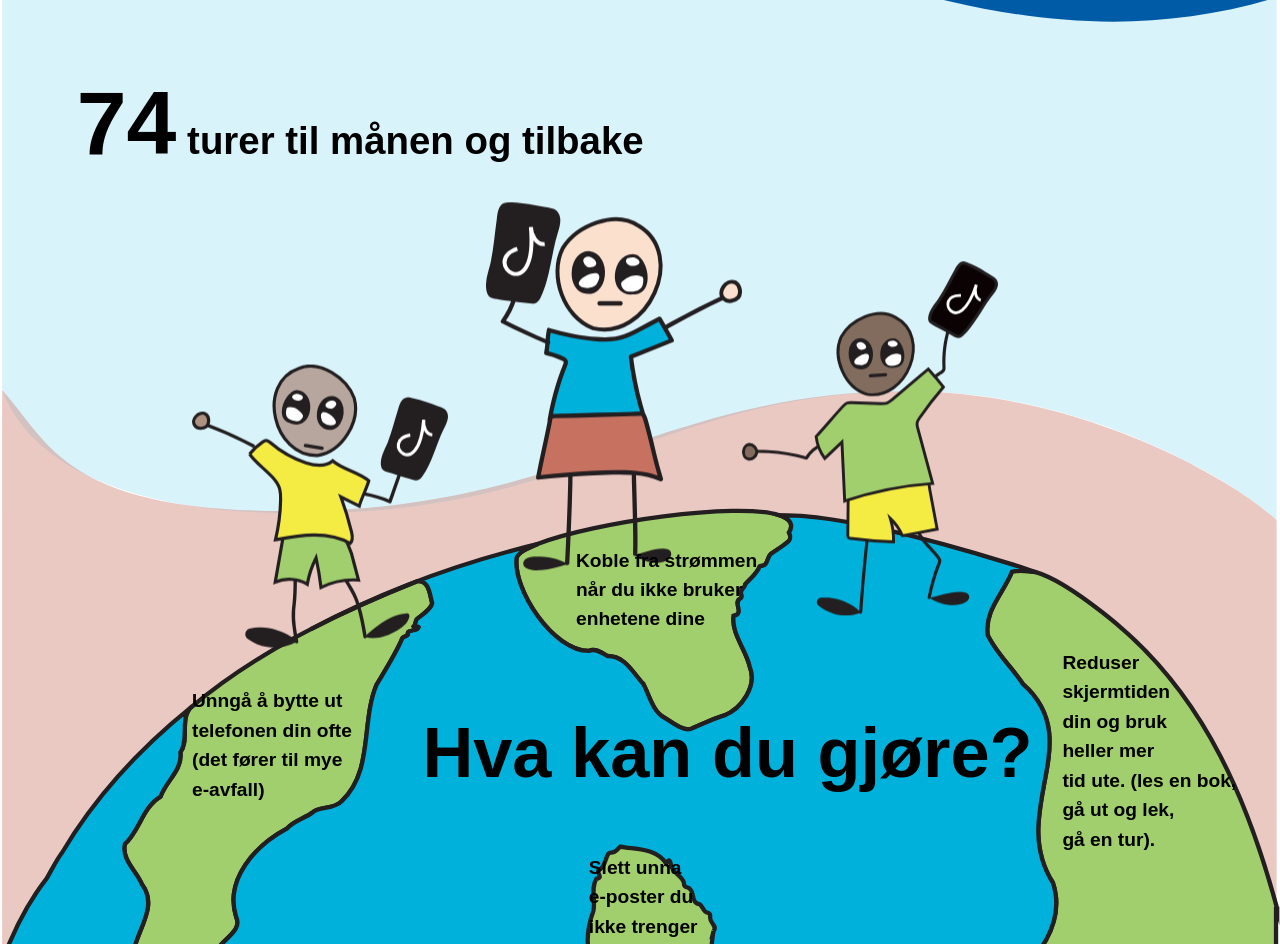
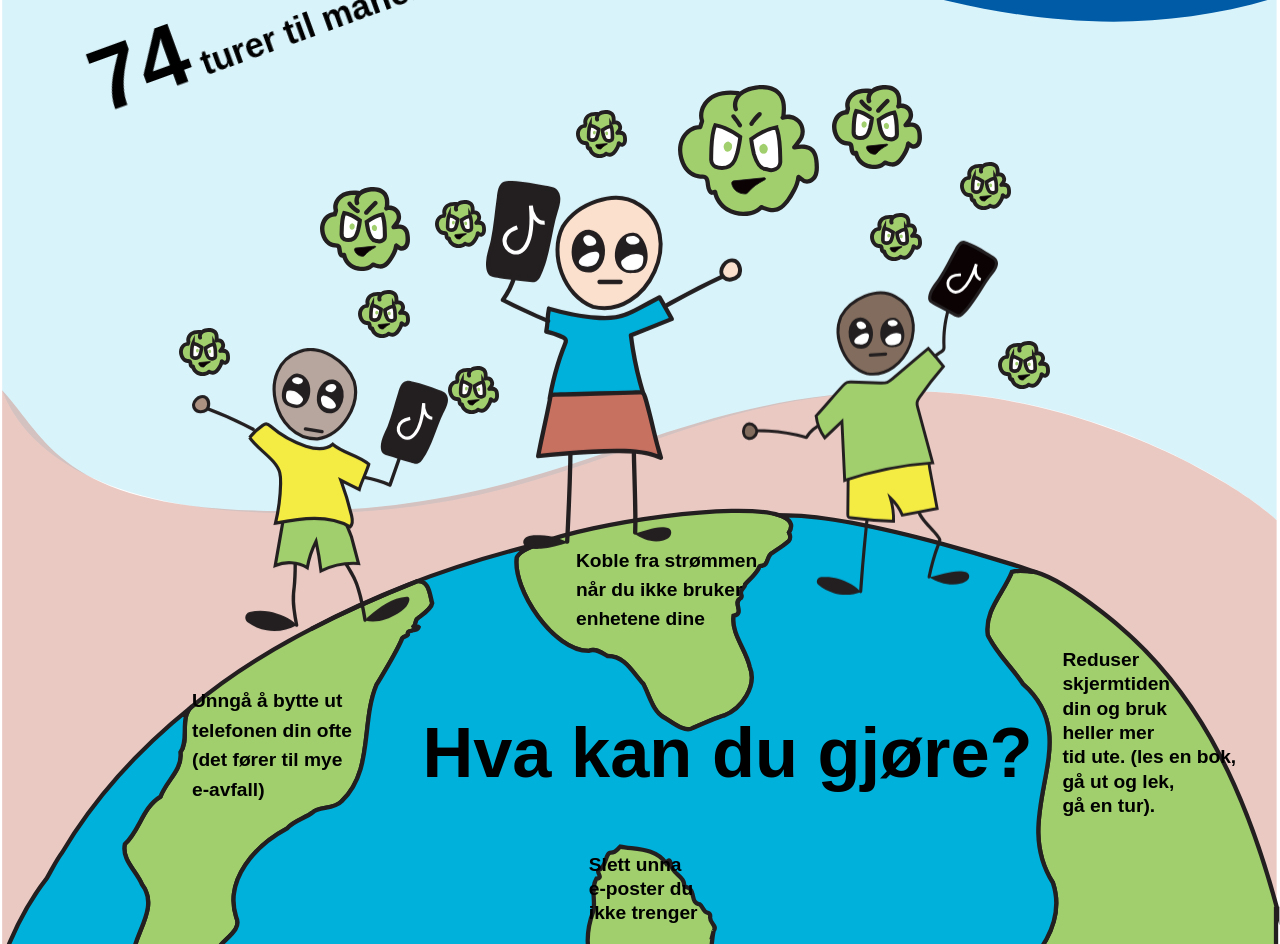
Before and after one commit to AdvancedCSS2024/idg1293-2024-oblig2-group-15, a plain HTML site: page index.html in a window 1280 px wide. Shown: the part 632-1576 px from the top of the page. Drawn offline with Linux system fonts and the light colour scheme; a web font is replaced by a local one.

Commit message:
Finished background and children animation

```diff
--- a/assets/styles/style.scss
+++ b/assets/styles/style.scss
@@ -4,9 +4,15 @@
 }
 
 @keyframes jump {
-    0%   {transform:translateY(25%);}
-    50%  {transform:translateY(35%);}
-    100% {transform:translateY(25%);}
+    0% {
+        transform: translateY(25%);
+    }
+    50% {
+        transform: translateY(35%);
+    }
+    100% {
+        transform: translateY(25%);
+    }
 }
 * {
     margin: 0;
@@ -69,9 +75,10 @@ $text-font-style: normal;
 }
 .middle-subtext {
     position: absolute;
-    top: 55vw;
+    top: 45vw;
     left: 6vw;
-    font-size: 3vw;
+    font-size: 2.7vw;
+    transform: rotate(-20deg);
 }
 
 // Bottom Section
@@ -100,7 +107,7 @@ $text-font-style: normal;
 .bottom-middle__text {
     position: absolute;
     font-size: 1.5vw;
-    line-height: 2.3vw;
+    line-height: 1.9vw;
 }
 
 .bottom-right__text {
@@ -153,29 +160,24 @@ footer {
     position: absolute;
     width: 20%;
     animation-iteration-count: infinite;
-    animation-duration: 2s;
-}
-
-.child-left__container{
-    left: 15vw;
-    top: 70vw;
-    transform:rotate(-12deg);
-    animation-name: jump;
-}
-.child-right__container{
-    left: 58vw;
-    top: 60vw;
+    animation-duration: 3s;
     animation-name: jump;
 }
 
-.child-middle__container{
+.child-left__container {
+    left: 15vw;
+    top: 70vw;
+    transform: rotate(-12deg);
+}
+.child-right__container {
+    left: 58vw;
+    top: 60vw;
+}
+
+.child-middle__container {
     left: 38vw;
     top: 55vw;
-    animation-name: jump;
 }
-
-
-
 // Specific styles
 .qr {
     position: absolute;
@@ -199,15 +201,62 @@ footer {
     top: 18vw;
 }
 
-//<img class="image-moon" src="assets/svgs/moon.svg" alt="">
-//<img class="goblin-big" src="assets/svgs/goblin-big.svg" alt="">
-//<img class="goblin-middle-left" src="assets/svgs/goblin-middle.svg" alt="">
-//<img class="goblin-middle-right" src="assets/svgs/goblin-middle.svg" alt="">
-//<img src="assets/svgs/goblin-small.svg" alt="">
-//<img src="assets/svgs/goblin-small.svg" alt="">
-//<img src="assets/svgs/goblin-small.svg" alt="">
-//<img src="assets/svgs/goblin-small.svg" alt="">
-//<img src="assets/svgs/goblin-small.svg" alt="">
-//<img src="assets/svgs/goblin-small.svg" alt="">
-//<img src="assets/svgs/goblin-small.svg" alt="">
-//<img src="assets/svgs/goblin-small.svg" alt="">
+.goblin-small,
+.goblin-middle,
+#goblin-big {
+    position: absolute;
+}
+.goblin-small {
+    width: 4%;
+}
+.goblin-middle {
+    width: 7%;
+}
+#goblin-big {
+    width: 11%;
+}
+
+#goblin-small__far-left {
+    top: 75vw;
+    left: 14vw;
+}
+#goblin-small__middle-far-left {
+    top: 72vw;
+    left: 28vw;
+}
+#goblin-small__middle-left {
+    top: 78vw;
+    left: 35vw;
+}
+#goblin-small__middle-bottom {
+    top: 65vw;
+    left: 34vw;
+}
+#goblin-small__middle {
+    top: 58vw;
+    left: 45vw;
+}
+#goblin-small__right-middle {
+    top: 66vw;
+    left: 68vw;
+}
+#goblin-small__far-right{
+    top: 62vw;
+    left: 75vw;
+}
+#goblin-small__right-bottom{
+    top: 76vw;
+    left: 78vw;
+}
+#goblin-middle-right{
+    top: 64vw;
+    left: 25vw;
+}
+#goblin-middle-left{
+    top: 56vw;
+    left: 65vw;
+}
+#goblin-big{
+    top: 56vw;
+    left: 53vw;
+}
--- a/index.html
+++ b/index.html
@@ -9,7 +9,55 @@
   </head>
   <body>
     <div class="main">
-      <img src="/assets/svgs/GOD PLEASE.svg" alt="" />
+      <img src="assets/svgs/background.svg" alt="" />
+      <img id="goblin-big" src="assets/svgs/goblin-big.svg" alt="" />
+      <img class="goblin-middle" id="goblin-middle-left" src="assets/svgs/goblin-middle.svg" alt="" />
+      <img class="goblin-middle"
+        id="goblin-middle-right"
+        src="assets/svgs/goblin-middle.svg"
+        alt=""
+      />
+      <img class="goblin-small"
+        id="goblin-small__far-left"
+        src="assets/svgs/goblin-small.svg"
+        alt=""
+      />
+      <img class="goblin-small"
+        id="goblin-small__middle-far-left"
+        src="assets/svgs/goblin-small.svg"
+        alt=""
+      />
+      <img class="goblin-small"
+        id="goblin-small__middle-left"
+        src="assets/svgs/goblin-small.svg"
+        alt=""
+      />
+      <img class="goblin-small"
+        id="goblin-small__middle-bottom"
+        src="assets/svgs/goblin-small.svg"
+        alt=""
+      />
+      <img class="goblin-small"
+        id="goblin-small__middle"
+        src="assets/svgs/goblin-small.svg"
+        alt=""
+      />
+      <img class="goblin-small"
+        id="goblin-small__right-middle"
+        src="assets/svgs/goblin-small.svg"
+        alt=""
+      />
+      <img class="goblin-small"
+        id="goblin-small__far-right"
+        src="assets/svgs/goblin-small.svg"
+        alt=""
+      />
+      <img class="goblin-small"
+        id="goblin-small__right-bottom"
+        src="assets/svgs/goblin-small.svg"
+        alt=""
+      />
+
       <figure class="child-left__container">
         <img
           class="child-left"
```
Also changed, not shown: assets/styles/style.css, assets/svgs/background-fixed.svg (deleted), assets/svgs/background.svg (renamed from assets/svgs/GOD PLEASE.svg), assets/svgs/bottom-pink-background.svg (deleted), assets/svgs/child-left.svg (deleted), 1 other file.
